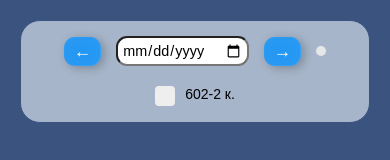
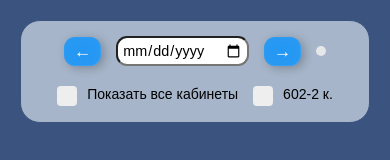
Before and after one commit to Bzrkr/raspisanienew, a plain HTML site: page index.html in a window 390 px wide. Drawn offline with Linux system fonts and the light colour scheme; no server answers.

Commit message:
Update index.html

```diff
--- a/index.html
+++ b/index.html
@@ -52,10 +52,15 @@
     <input type="date" id="datePicker">
     <button id="nextDayBtn" class="nav-btn">→</button>
     <span id="weekDisplay"></span>
+    <label class="checkbox-container mobile-only">
+        <input type="checkbox" id="showAllAuditoriesCheckbox"> Показать все кабинеты
+        <span class="checkmark"></span>
+    </label>
     <label class="checkbox-container">
         <input type="checkbox" id="show602Checkbox"> 602-2 к.
         <span class="checkmark"></span>
     </label>
+
 </div>
     <div id="schedules-container">
         <div id="schedules"></div>
```
